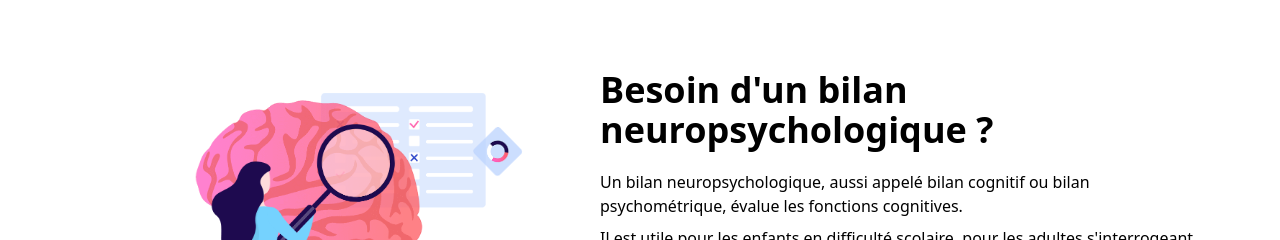
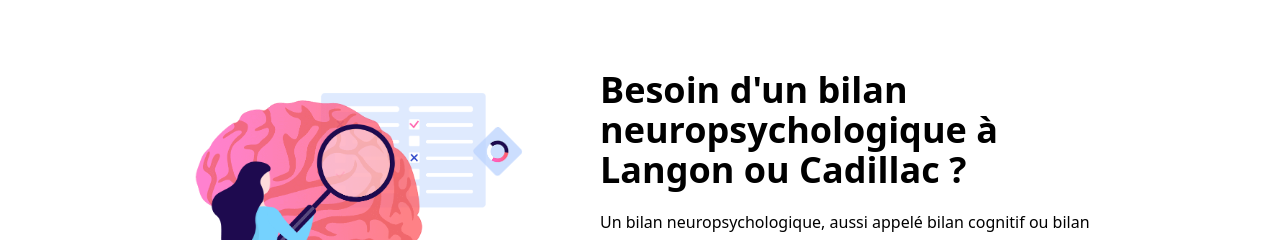
Before and after one commit to AlexandreKempf/mailysmiquel, a SvelteKit app: page / in a window 1280 px wide. Shown: the part 130-370 px from the top of the page. Built offline with nearby package versions, Linux system fonts and the light colour scheme; a web font is replaced by a local one.

Commit message:
add Langon and Cadillac for SEO

```diff
--- a/src/routes/+page.svelte
+++ b/src/routes/+page.svelte
@@ -10,7 +10,7 @@
 	/>
 	<meta
 		name="keywords"
-		content="Neurophychologue, Langon, Barsac, Gironde, Bilan, Cognitif, Psychologue, Mailys, Miquel"
+		content="Neurophychologue, Langon, Cadillac, Barsac, Gironde, Bilan, Cognitif, Psychologue, Mailys, Miquel"
 	/>
 </svelte:head>
 
@@ -20,7 +20,9 @@
 			<lottie-player src="animation10.json" background="transparent" speed="1" loop autoplay />
 		</div>
 		<div class="w-150">
-			<h1 class="text-4xl mb-5 font-black">Besoin d'un bilan neuropsychologique ?</h1>
+			<h1 class="text-4xl mb-5 max-w-130 font-black">
+				Besoin d'un bilan neuropsychologique à Langon ou Cadillac ?
+			</h1>
 			<div class="mb-15 font-light">
 				<p class="mb-2">
 					Un bilan neuropsychologique, aussi appelé bilan cognitif ou bilan psychométrique, évalue
--- a/src/routes/infos/+page.svelte
+++ b/src/routes/infos/+page.svelte
@@ -11,6 +11,7 @@
 		<div class="w-110 my-15 mx-5">
 			<h1 class="text-4xl mb-5 font-black">Informations pratiques</h1>
 			<p class="my-2 font-light">Le cabinet est ouvert le vendredi de 8h à 20h.</p>
+			<p class="my-2 font-light mb-10">À 15 min de Langon et 10 min de Cadillac.</p>
 			<div class="my-2 flex items-center gap-3">
 				<div class="i-iconoir-map-pin" />
 				<p class="font-light">10 Pl. Franck Chassaigne, 33720 Barsac</p>
```
